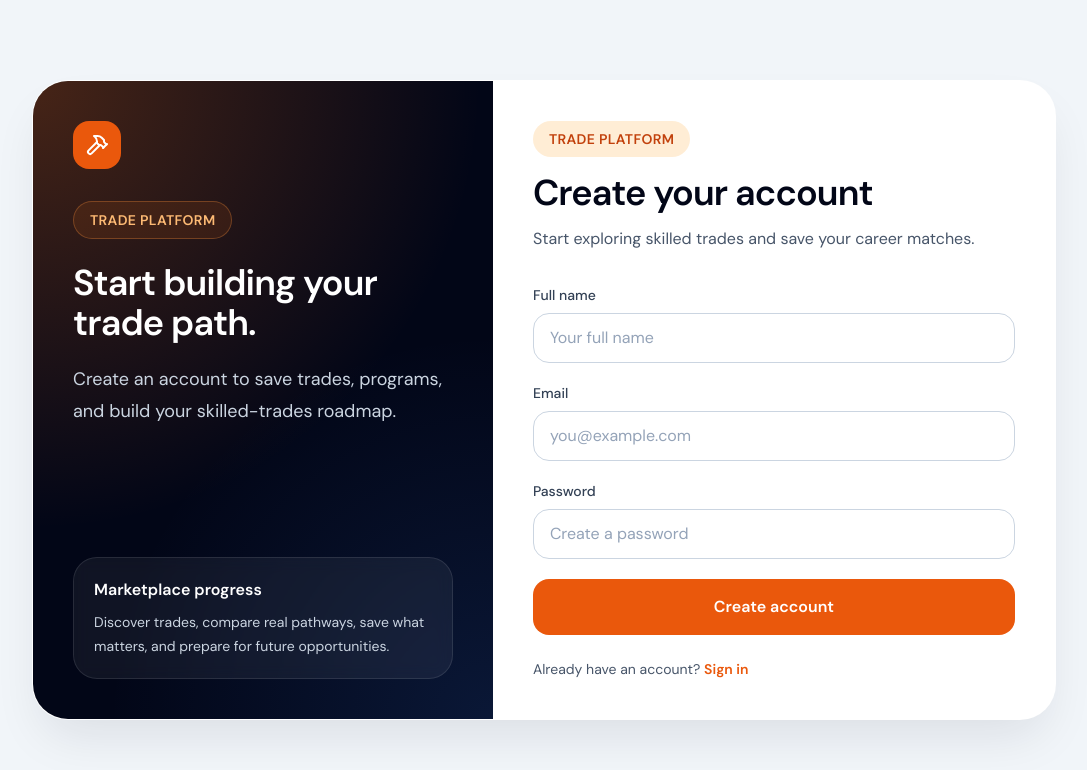
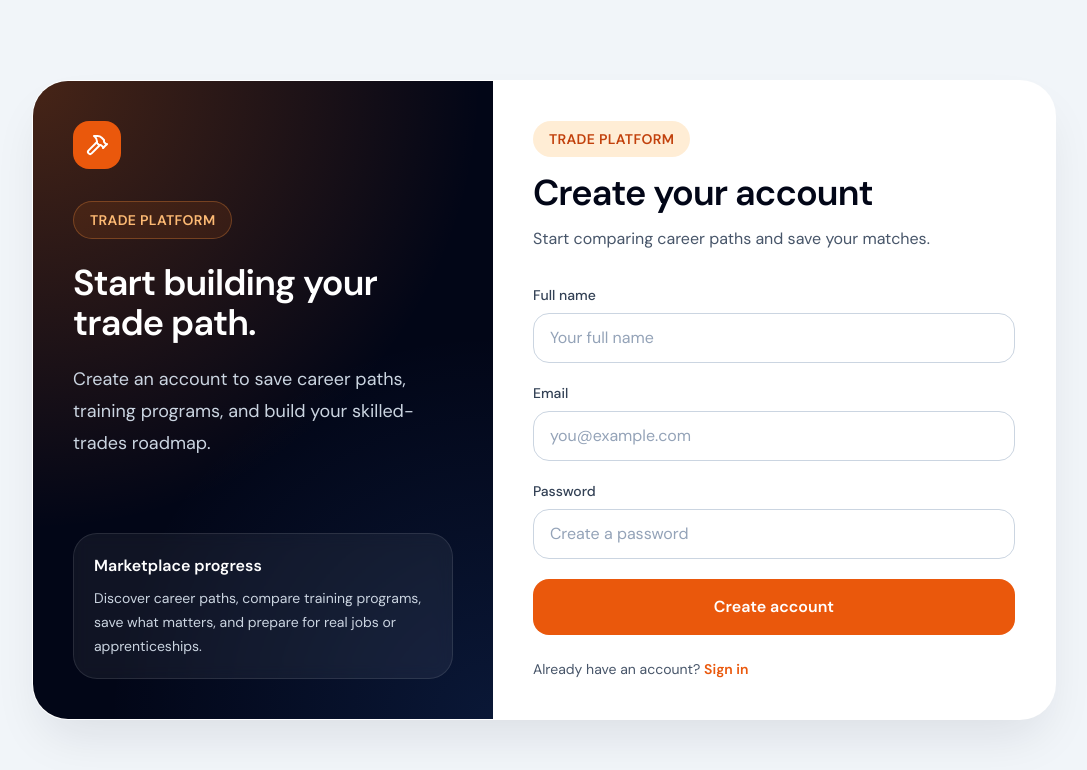
Before and after one commit to sashadman/forge, a Next.js app: page /auth/sign-up in a window 1280 px wide. Shown: the top 770 px of the page, without its empty margins (96-1183 px from the left). Built offline with nearby package versions, Linux system fonts and the light colour scheme; no server answers.

Commit message:
Clean cross-role seeker flow

```diff
--- a/app/dashboard/page.tsx
+++ b/app/dashboard/page.tsx
@@ -54,9 +54,9 @@ export default async function DashboardPage() {
       return {
         title: 'Compare training pathways that match your goals.',
         description:
-          'Save programs or apprenticeships you want to compare. This helps you build a realistic career pathway before applying.',
+          'Save training programs you want to compare. This helps you build a realistic career pathway before applying.',
         primaryHref: '/programs',
-        primaryLabel: 'Explore programs',
+        primaryLabel: 'Compare training programs',
         secondaryHref: '/opportunities',
         secondaryLabel: 'View jobs & apprenticeships',
         icon: <GraduationCap className="h-6 w-6" />,
@@ -71,7 +71,7 @@ export default async function DashboardPage() {
         primaryHref: '/opportunities',
         primaryLabel: 'View jobs & apprenticeships',
         secondaryHref: '/programs',
-        secondaryLabel: 'Review programs',
+        secondaryLabel: 'Review training programs',
         icon: <BriefcaseBusiness className="h-6 w-6" />,
       }
     }
--- a/app/opportunities/page.tsx
+++ b/app/opportunities/page.tsx
@@ -99,9 +99,9 @@ export default async function OpportunitiesPage() {
           <div className="-pt-8">
             <NextStepPanel
               title="Ready to take action? Start with real listings."
-              description="Use this page when you want apply-now or near-apply opportunities. If you are still exploring direction or training, start with career paths or training programs first."
+              description="Use this page when you want apply-now or near-apply jobs and apprenticeships. If you are still exploring direction or training, start with career paths or training programs first."
               primaryHref="/programs"
-              primaryLabel="Explore training programs"
+              primaryLabel="Compare training programs"
               secondaryHref="/trades"
               secondaryLabel="Compare career paths"
               icon={<BriefcaseBusiness className="h-6 w-6" />}
@@ -138,7 +138,7 @@ export default async function OpportunitiesPage() {
 
                 <div className="mt-6 flex flex-col gap-3 sm:flex-row">
                   <a href="/programs" className="btn-light">
-                    Explore training programs
+                    Compare training programs
                   </a>
 
                   <a
--- a/app/trades/page.tsx
+++ b/app/trades/page.tsx
@@ -34,7 +34,7 @@ const heroCards = [
   },
   {
     title: 'Act',
-    description: 'Move toward programs, jobs, apprenticeships, and employers.',
+    description: 'Move toward training programs, jobs, apprenticeships.',
     icon: BriefcaseBusiness,
     href: '/opportunities',
   },
@@ -97,7 +97,7 @@ export default function TradesPage() {
               title="Start with direction, then move toward training or work."
               description="Career paths help you choose a direction. Once a path feels right, compare training programs or look for real jobs and apprenticeships."
               primaryHref="/programs"
-              primaryLabel="Explore training programs"
+              primaryLabel="Compare training programs"
               secondaryHref="/opportunities"
               secondaryLabel="View jobs & apprenticeships"
               icon={<Compass className="h-6 w-6" />}
--- a/components/auth/AuthForm.tsx
+++ b/components/auth/AuthForm.tsx
@@ -103,15 +103,15 @@ export default function AuthForm({ mode }: AuthFormProps) {
 
               <p className="lead-text-dark mt-5">
                 {isSignUp
-                  ? 'Create an account to save trades, programs, and build your skilled-trades roadmap.'
-                  : 'Sign in to continue exploring trades, programs, and your saved career path.'}
+                  ? 'Create an account to save career paths, training programs, and build your skilled-trades roadmap.'
+                  : 'Sign in to continue exploring career paths, training programs, and your saved career path.'}
               </p>
             </div>
 
             <div className="mt-10 rounded-3xl border border-white/10 bg-white/[0.06] p-5 backdrop-blur">
               <p className="font-bold text-white">Marketplace progress</p>
               <p className="mt-2 text-sm leading-6 text-slate-300">
-                Discover trades, compare real pathways, save what matters, and prepare for future opportunities.
+                Discover career paths, compare training programs, save what matters, and prepare for real jobs or apprenticeships.
               </p>
             </div>
           </div>
@@ -127,7 +127,7 @@ export default function AuthForm({ mode }: AuthFormProps) {
 
             <p className="muted-text mt-3">
               {isSignUp
-                ? 'Start exploring skilled trades and save your career matches.'
+                ? 'Start comparing career paths and save your matches.'
                 : `Continue your ${siteConfig.name} journey.`}
             </p>
           </div>
--- a/components/dashboard/DashboardEmptyState.tsx
+++ b/components/dashboard/DashboardEmptyState.tsx
@@ -31,7 +31,7 @@ export default function DashboardEmptyState({
 
             <p className="mt-4 text-sm leading-6 text-slate-500">
               This dashboard only shows real saved items here. As you explore the
-              platform, save the trades, programs, and opportunities you want to
+              platform, save the career paths, training programs, and jobs or apprenticeships you want to
               compare later.
             </p>
           </div>
--- a/components/dashboard/DashboardReadinessWidget.tsx
+++ b/components/dashboard/DashboardReadinessWidget.tsx
@@ -47,7 +47,7 @@ export default function DashboardReadinessWidget({
 
             <p className="muted-text mt-3 max-w-2xl">
               Your readiness profile becomes part of your application package.
-              Complete the required items before applying to serious opportunities.
+              Complete the required items before applying to serious jobs or apprenticeships.
             </p>
           </div>
         </div>
--- a/components/layout/SiteNavbar.tsx
+++ b/components/layout/SiteNavbar.tsx
@@ -30,7 +30,7 @@ const roleLinks = [
   {
     href: '/for-programs',
     label: 'Training Provider',
-    description: 'Help seekers compare training programs.',
+    description: 'Review provider workflow, program data, and future tools.',
     icon: GraduationCap,
   },
 ]
--- a/components/opportunities/OpportunitiesExplorer.tsx
+++ b/components/opportunities/OpportunitiesExplorer.tsx
@@ -370,7 +370,7 @@ export default function OpportunitiesExplorer({
             <p className="lead-text mt-4">
               We are keeping this section honest. Listings will appear here only
               when real jobs, apprenticeships, trainee roles, or workforce
-              opportunities are added.
+              jobs and apprenticeships are added.
             </p>
 
             <div className="mt-8 flex flex-col justify-center gap-4 sm:flex-row">
@@ -379,10 +379,11 @@ export default function OpportunitiesExplorer({
                 <CheckCircle2 className="h-4 w-4" />
               </Link>
 
-              <Link href="/for-employers" className="btn-outline">
+             <Link href="/trades" className="btn-outline">
                 Compare career paths
-                <ArrowRight className="h-4 w-4" />
-              </Link>
+                  <ArrowRight className="h-4 w-4" />
+            </Link>
+
             </div>
           </div>
         </div>
--- a/components/opportunities/detail/OpportunityPreparationCard.tsx
+++ b/components/opportunities/detail/OpportunityPreparationCard.tsx
@@ -12,12 +12,12 @@ export default function OpportunityPreparationCard() {
         <h3 className="mt-5 text-2xl font-bold">Still preparing?</h3>
 
         <p className="mt-3 leading-7 text-slate-300">
-          Compare training programs before applying if this opportunity requires
+          Compare training programs before applying if this listingrequires
           more preparation, certification, or trade experience.
         </p>
 
         <Link href="/programs" className="btn-light mt-6">
-          Explore programs
+          Compare training programs
           <ArrowRight className="h-4 w-4" />
         </Link>
       </div>
--- a/components/quiz/CareerQuiz.tsx
+++ b/components/quiz/CareerQuiz.tsx
@@ -247,7 +247,7 @@ async function saveDeviceResultToDashboard() {
 </h2>
 
  <p className="muted-text mt-4">
-  Your previous answers matched with several trade paths. Sign in or create an
+  Your previous answers matched with several career paths. Sign in or create an
   account to save future results to your dashboard.
 </p>
         </div>
@@ -317,7 +317,7 @@ async function saveDeviceResultToDashboard() {
           <p className="eyebrow">Your results</p>
 
           <h2 className="section-title mt-3">
-            These trades may fit your interests.
+            These career paths may fit your interests.
           </h2>
 
           <p className="muted-text mt-4">
@@ -527,7 +527,7 @@ function ResultCard({
 
         {showCompare && (
           <Link href="/trades" className="btn-outline">
-            Compare trades
+            Compare career paths
           </Link>
         )}
       </div>
```
